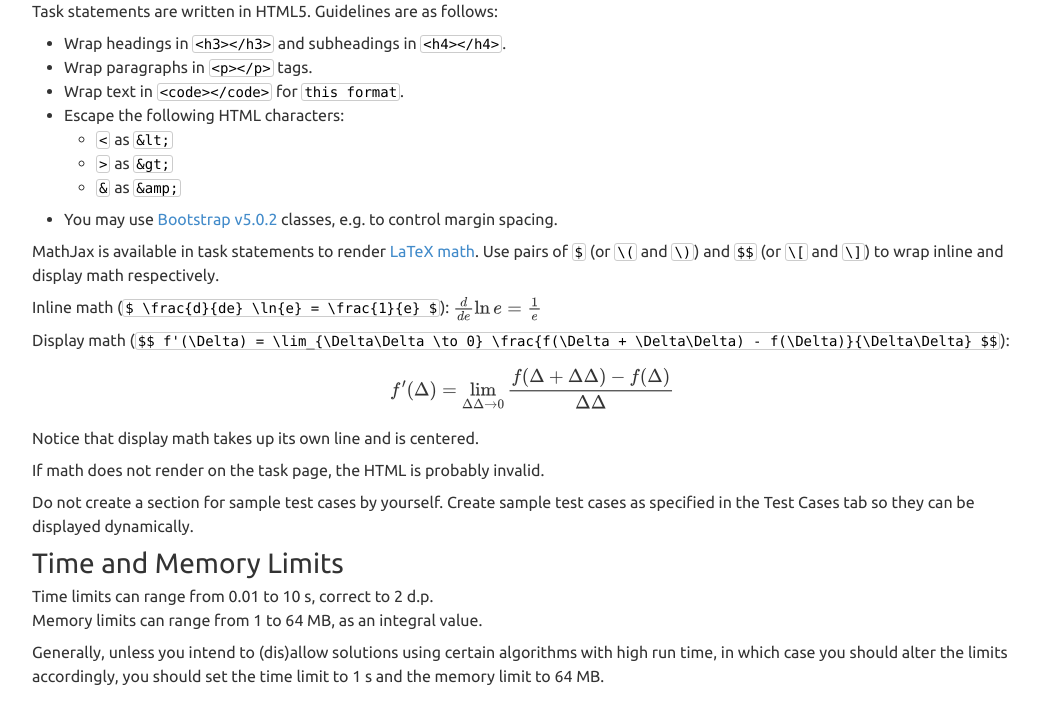
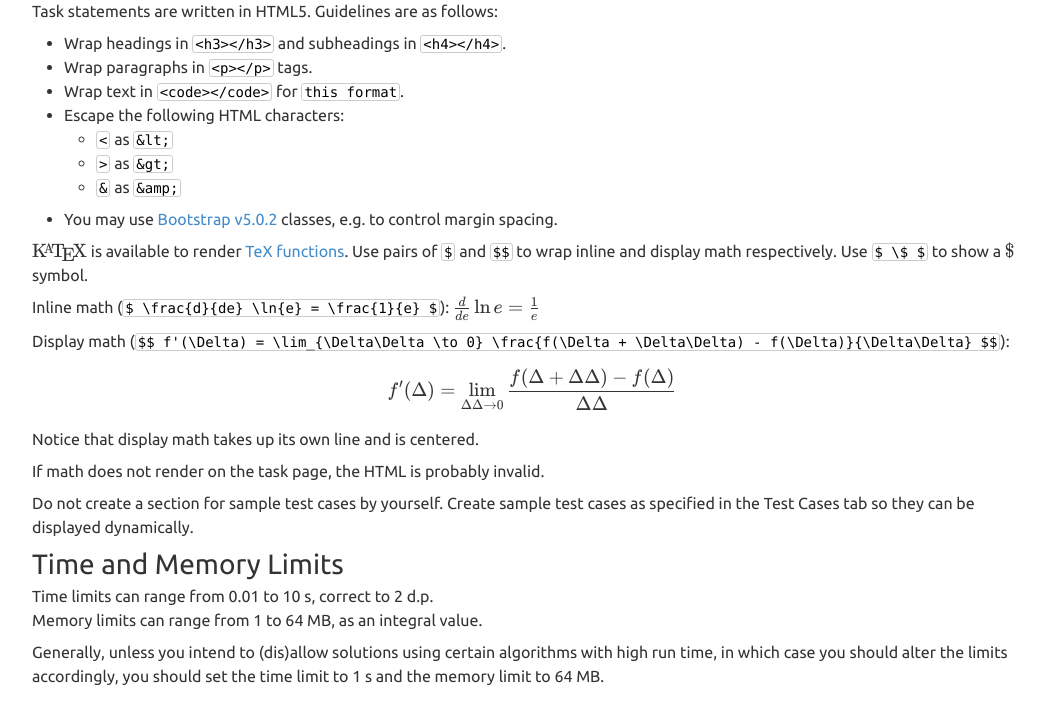
Before and after one commit to wykstemteam/wykoj, a Python web app: template wykoj/templates/admin/guide.html in a window 1280 px wide. Shown: the part 590-1302 px from the top of the page, without its empty margins (108-1153 px from the left). Run offline with Jinja, Linux system fonts and the light colour scheme; the template is opened without the code that fills it, so the values that code supplies are empty; style sheets or scripts are compiled from the project's sources; some libraries are stand-ins or nearby versions.

Commit message:
switch from mathjax to katex

```diff
--- a/wykoj/forms/admin.py
+++ b/wykoj/forms/admin.py
@@ -38,7 +38,7 @@ class TaskForm(Form):
         render_kw={"placeholder": 'Usernames separated by ","'}
     )
     content = StringField(
-        "Task Statement (HTML5 with Bootstrap and MathJax)",
+        "Task Statement (HTML5 with Bootstrap and KaTeX)",
         validators=[DataRequired()],
         widget=editor_widget
     )
--- a/wykoj/models.py
+++ b/wykoj/models.py
@@ -111,8 +111,10 @@ class Task(Model):
         soup = BeautifulSoup(self.content, "html.parser")
         # Get the first paragraph
         text = soup.p.get_text()
-        # Replace MathJax $ and $$ tags with surrounding spaces, while not replacing \$
+        # Replace KaTeX $ and $$ tags with surrounding spaces, while not replacing \$
         text = re.sub(r"\s*(?<!\\)\${1,2}\s*", " ", text)
+        # Then replace \$ with $
+        text = text.replace("\\$", "$")
         # Replace line breaks and indents with just one space
         text = re.sub(r"\s+", " ", text.strip())
         return text
--- a/wykoj/static/load-mathjax.js
+++ /dev/null
@@ -1,20 +0,0 @@
-// MathJax configuation
-window.MathJax = {
-    tex: {
-      inlineMath: [['$', '$']],
-    },
-    svg: {
-      fontCache: "global"
-    },
-    options: {
-      ignoreHtmlClass: "tex2jax_ignore",
-      processHtmlClass: "tex2jax_process"
-    }
-};
-
-
-// Load MathJax
-var script = document.createElement("script");
-script.src = "https://cdn.jsdelivr.net/npm/mathjax@3/es5/tex-svg.js";
-script.async = true;
-document.head.appendChild(script);
--- a/wykoj/static/main.js
+++ b/wykoj/static/main.js
@@ -27,7 +27,7 @@ $(".menu-icon").click(() => {
 
 // Home title animation
 const hiddenChar = "\u200c";
-const home_text = "Happy Birthday Sunny!"
+const home_text = "Welcome to WYK Online Judge!"
 const code = [
     `printf("${home_text}\\n");`,                    // C
     // `fmt.Println("${home_text}")`,                   // Go
@@ -154,10 +154,21 @@ const aceLang = {
 }
 
 
+function renderMath(elem) {
+    renderMathInElement(elem, {
+        delimiters: [
+            { left: "$$", right: "$$", display: true },
+            { left: "$", right: "$", display: false }
+        ]
+    });
+}
+
+
 // Document ready
 $(async () => {
-    setTimeout(window.MathJax.typeset, 300);  // Sometimes MathJax doesn't load
+    $(".render_math").each((i, e) => renderMath(e));
     $("[data-bs-toggle='tooltip']").tooltip();  // Enable tooltips globally
+
     if (window.location.pathname === "/") {
         $(".typing-fx").toggleClass("cursor");
         setTimeout(typingFx, 0);
@@ -190,11 +201,12 @@ $(async () => {
 
         $("#content").val(editor.getValue());
         $(".content-preview").html(editor.getValue());
+        renderMath($(".content-preview")[0]);
 
         editor.session.on("change", delta => {
             $("#content").val(editor.getValue());
             $(".content-preview").html(editor.getValue());
-            window.MathJax.typeset();
+            renderMath($(".content-preview")[0]);
         });
     } else if (window.location.pathname.match(/\/admin\/contest\/\d+$/) && $("#editor").length) {
         // Editor
@@ -209,11 +221,12 @@ $(async () => {
 
         $("#editorial_content").val(editor.getValue());
         $(".content-preview").html(editor.getValue());
+        renderMath($(".content-preview")[0]);
 
         editor.session.on("change", delta => {
             $("#editorial_content").val(editor.getValue());
             $(".content-preview").html(editor.getValue());
-            window.MathJax.typeset();
+            renderMath($(".content-preview")[0]);
         });
     } else if (window.location.pathname.match(/\/task\/[\w\d]+$/) && $(".sample-io").length) {
         $(".sample-io").click(io => {
--- a/wykoj/templates/admin/contest.html
+++ b/wykoj/templates/admin/contest.html
@@ -131,7 +131,7 @@
                     <div class="card border-primary mb-3">
                         <div class="card-header">Preview</div>
                         <div class="card-body">
-                            <div class="content-preview tex2jax_process"></div>
+                            <div class="content-preview"></div>
                         </div>
                     </div>
                 {% endif %}
--- a/wykoj/templates/admin/guide.html
+++ b/wykoj/templates/admin/guide.html
@@ -20,7 +20,7 @@
 <div class="row">
     <div class="col mt-2">
         <div class="tab-content">
-            <div class="tab-pane fade show active tex2jax_process" id="tasks">
+            <div class="tab-pane fade show active render_math" id="tasks">
                 <h3>Task ID</h3>
                 <p>
                     An ideal task ID consists of one uppercase letter followed by 3 decimal digits,
@@ -77,11 +77,11 @@
                     </li>
                 </ul>
                 <p>
-                    MathJax is available in task statements to render
-                    <a href="https://math.meta.stackexchange.com/questions/5020/mathjax-basic-tutorial-and-quick-reference"
-                       target="_blank">LaTeX math</a>.
-                    Use pairs of <code>$</code> (or <code>\(</code> and <code>\)</code>) and <code>$$</code>
-                    (or <code>\[</code> and <code>\]</code>) to wrap inline and display math respectively.
+                    $ \KaTeX $ is available to render
+                    <a target="_blank" href="https://katex.org/docs/supported.html">TeX functions</a>.
+                    Use pairs of <code>$</code> and <code>$$</code>
+                    to wrap inline and display math respectively.
+                    Use <code>$ \$ $</code> to show a $ \$ $ symbol.
                 </p>
                 <p>
                     Inline math (<code>$ \frac{d}{de} \ln{e} = \frac{1}{e} $</code>):
--- a/wykoj/templates/admin/layout.html
+++ b/wykoj/templates/admin/layout.html
@@ -4,7 +4,7 @@
         <meta charset="utf-8">
         <meta name="viewport" content="width=device-width, initial-scale=1, shrink-to-fit=no">
 
-        {# Load favicon, CSS (Bootstrap + custom), Font Awesome, Ace and MathJax #}
+        {# Load favicon, CSS (Bootstrap + custom), Font Awesome, Ace and KaTeX #}
         <link rel="shortcut icon" type="image/x-icon" href="{{ url_for('static', filename='favicon.ico') }}">
         <link rel="stylesheet" type="text/css" href="{{ url_for('static', filename='style.min.css') }}">
         <link rel="stylesheet" href="https://use.fontawesome.com/releases/v5.15.3/css/all.css"
@@ -12,11 +12,18 @@
         <script src="https://cdnjs.cloudflare.com/ajax/libs/ace/1.4.12/ace.js"
             integrity="sha384-UXw3wi5BiYWZhzAanFWIr5Y05huSNCRyCeO9MFq9Z7TErfqx+G/jttCrEdjyLxK4" crossorigin="anonymous">
             </script>
-        <script src="{{ url_for('static', filename='load-mathjax.js') }}" async></script>
+        <link rel="stylesheet" href="https://cdn.jsdelivr.net/npm/katex@0.13.13/dist/katex.min.css"
+            integrity="sha384-RZU/ijkSsFbcmivfdRBQDtwuwVqK7GMOw6IMvKyeWL2K5UAlyp6WonmB8m7Jd0Hn" crossorigin="anonymous">
+        <script defer src="https://cdn.jsdelivr.net/npm/katex@0.13.13/dist/katex.min.js"
+            integrity="sha384-pK1WpvzWVBQiP0/GjnvRxV4mOb0oxFuyRxJlk6vVw146n3egcN5C925NCP7a7BY8"
+            crossorigin="anonymous"></script>
+        <script defer src="https://cdn.jsdelivr.net/npm/katex@0.13.13/dist/contrib/auto-render.min.js"
+            integrity="sha384-vZTG03m+2yp6N6BNi5iM4rW4oIwk5DfcNdFfxkk9ZWpDriOkXX8voJBFrAO7MpVl"
+            crossorigin="anonymous"></script>
 
         <title>{{ title }} - WYKOJ Admin</title>
     </head>
-    <body class="tex2jax_ignore">
+    <body>
         <header>
             <nav class="fixed-top">
                 <ul class="clearfix">
--- a/wykoj/templates/admin/task.html
+++ b/wykoj/templates/admin/task.html
@@ -90,7 +90,7 @@
                 <div class="card border-primary mb-3">
                     <div class="card-header">Preview</div>
                     <div class="card-body">
-                        <div class="content-preview tex2jax_process"></div>
+                        <div class="content-preview"></div>
                     </div>
                 </div>
                 <div class="form-group form-short">
--- a/wykoj/templates/contest/editorial.html
+++ b/wykoj/templates/contest/editorial.html
@@ -3,7 +3,7 @@
 {% block contest_content %}
 <div class="row">
     <div class="col">
-        <div class="justify tex2jax_process">{{ contest.editorial_content | safe }}</div>
+        <div class="justify render_math">{{ contest.editorial_content | safe }}</div>
     </div>
 </div>
 {% endblock %}
--- a/wykoj/templates/info.html
+++ b/wykoj/templates/info.html
@@ -53,6 +53,8 @@
                     <li>Implement grader functionality.</li>
                     <li>Add subtask score table.</li>
                     <li>Add file upload for submission.</li>
+                    <li>Add editorial page in contests.</li>
+                    <li>Switch from MathJax to KaTeX to render math.</li>
                 </ul>
 
                 <h3>v2.1.2</h3>
--- a/wykoj/templates/task/task.html
+++ b/wykoj/templates/task/task.html
@@ -8,7 +8,7 @@
 {% block task_content %}
 <div class="row">
     <div class="col">
-        <div class="justify tex2jax_process">{{ task.content | safe }}</div>
+        <div class="justify render_math">{{ task.content | safe }}</div>
         {% if sample_test_cases %}
             <div class="mt-3">
                 <h3>Sample Test Cases</h3>
--- a/wykoj/version.py
+++ b/wykoj/version.py
@@ -1 +1 @@
-__version__ = "2.2.0b7"
+__version__ = "2.2.0b8"
```
Also changed, not shown: wykoj/templates/layout.html (+10 -3 lines), README.md.
